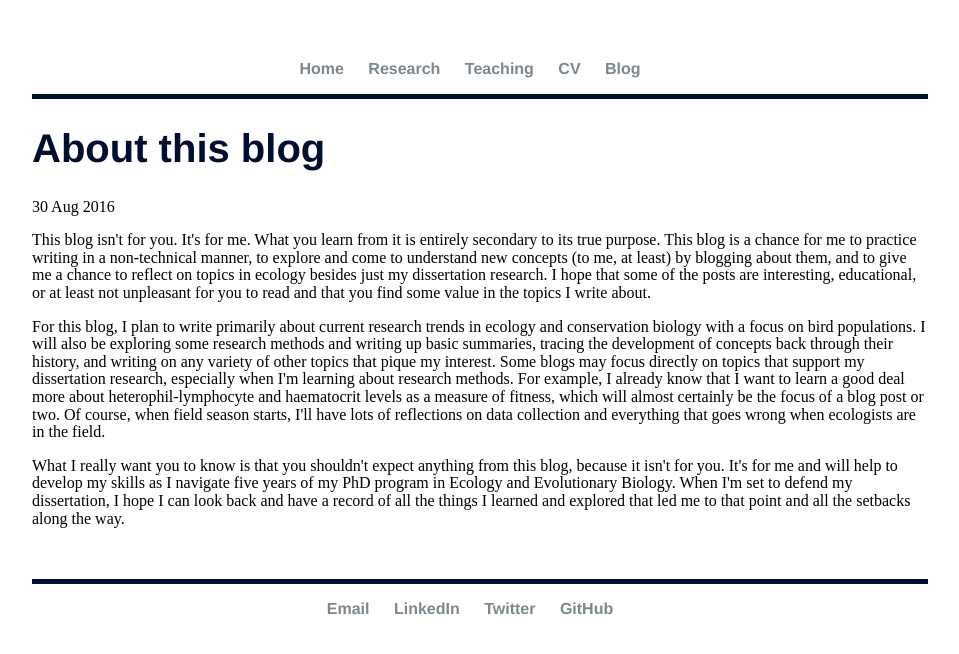
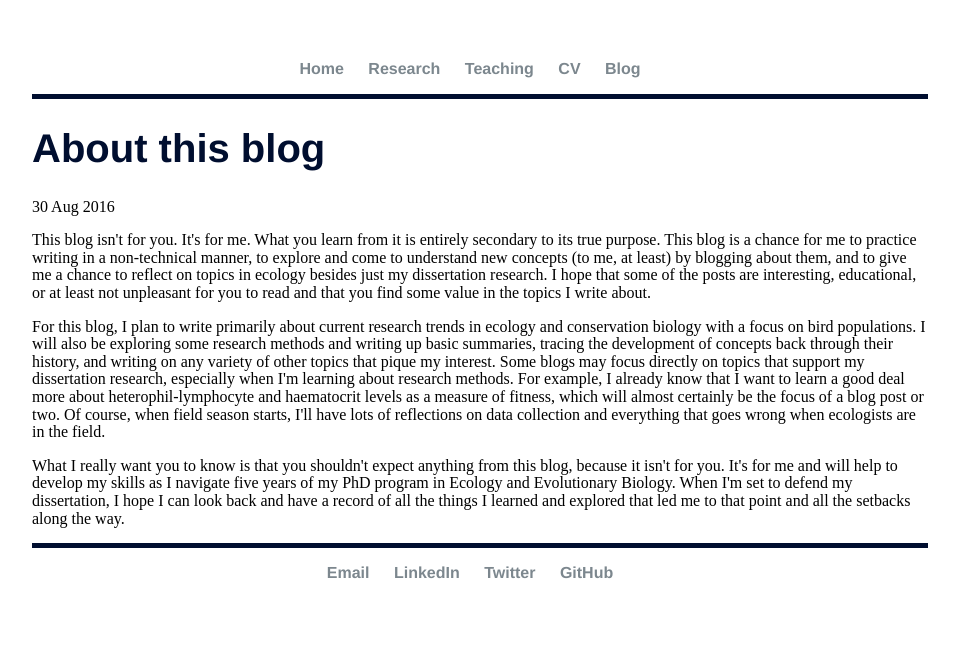
Before and after one commit to elizagrames/elizagrames.github.io, a Jekyll site: the page built from _posts/2016-08-30-about-this-blog.md, in a window 1280 px wide. Shown: the top 654 px of the page, without its empty margins (160-1119 px from the left). Built offline with Jekyll 4.4.1, drawn with Linux system fonts in a browser that asks for light colours.

Commit message:
Update post.html

```diff
--- a/_layouts/post.html
+++ b/_layouts/post.html
@@ -6,5 +6,5 @@ layout: default
 <p class="meta">{{ page.date | date_to_string }}</p>
 
 <div class="post">
-  {{ content }}<br><br>
+  {{ content }}
 </div>
```
